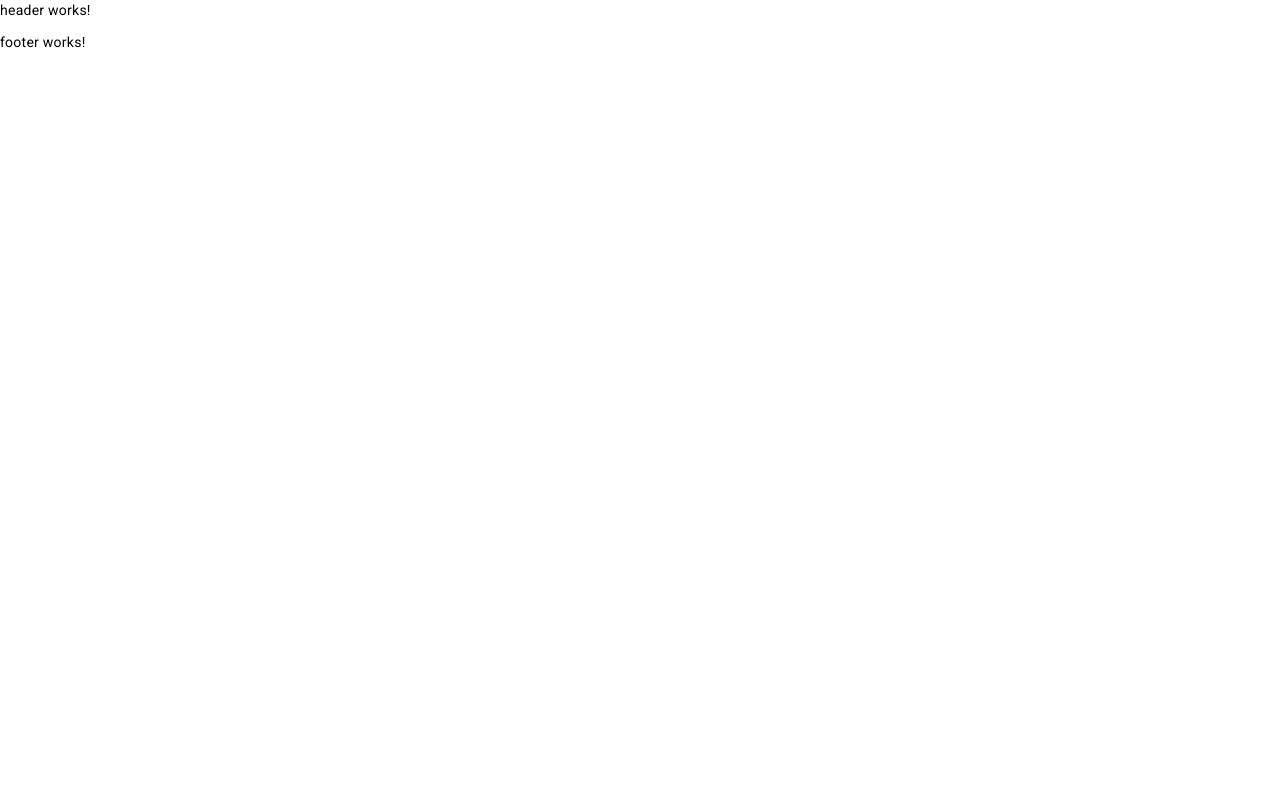
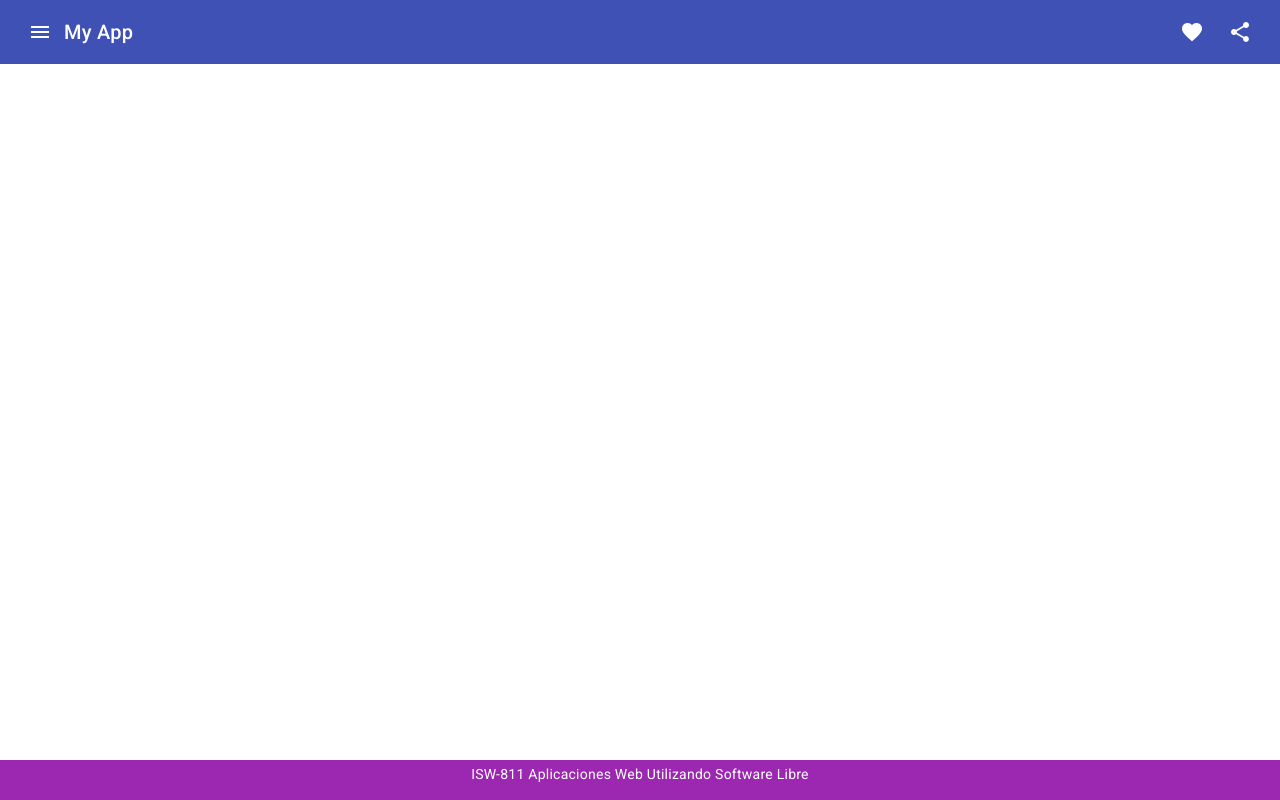
Before and after one commit to Anibal-Alpizar/nodejs-example1-angular, an Angular app in the folder client/app/: page / in a window 1280 px wide. Built offline with nearby package versions, Linux system fonts and the light colour scheme.

Commit message:
header and footer

```diff
--- a/client/app/src/app/core/footer/footer.component.css
+++ b/client/app/src/app/core/footer/footer.component.css
@@ -0,0 +1,14 @@
+.footer {
+  position: fixed;
+  bottom: 0;
+  width: 100%;
+  height: 40px;
+  text-align: center;
+  margin: 0px;
+  background-color: #9c27b0;
+  color: #fff;
+}
+.title-center {
+  flex: 1 1 auto;
+  text-align: center;
+}
--- a/client/app/src/app/core/footer/footer.component.html
+++ b/client/app/src/app/core/footer/footer.component.html
@@ -1 +1,7 @@
-<p>footer works!</p>
+<p>
+  <mat-toolbar-row color="accent" layout-align="start center" class="footer">
+    <p class="title-center">
+      ISW-811 Aplicaciones Web Utilizando Software Libre
+    </p>
+  </mat-toolbar-row>
+</p>
--- a/client/app/src/app/core/header/header.component.css
+++ b/client/app/src/app/core/header/header.component.css
@@ -0,0 +1,3 @@
+.example-spacer {
+  flex: 1 1 auto;
+}
--- a/client/app/src/app/core/header/header.component.html
+++ b/client/app/src/app/core/header/header.component.html
@@ -1 +1,25 @@
-<p>header works!</p>
+<mat-toolbar color="primary">
+  <button
+    mat-icon-button
+    class="example-icon"
+    aria-label="Example icon-button with menu icon"
+  >
+    <mat-icon>menu</mat-icon>
+  </button>
+  <span>My App</span>
+  <span class="example-spacer"></span>
+  <button
+    mat-icon-button
+    class="example-icon favorite-icon"
+    aria-label="Example icon-button with heart icon"
+  >
+    <mat-icon>favorite</mat-icon>
+  </button>
+  <button
+    mat-icon-button
+    class="example-icon"
+    aria-label="Example icon-button with share icon"
+  >
+    <mat-icon>share</mat-icon>
+  </button>
+</mat-toolbar>
```
Also changed, not shown: client/app/src/app/core/core.module.ts (+13 -14 lines).
